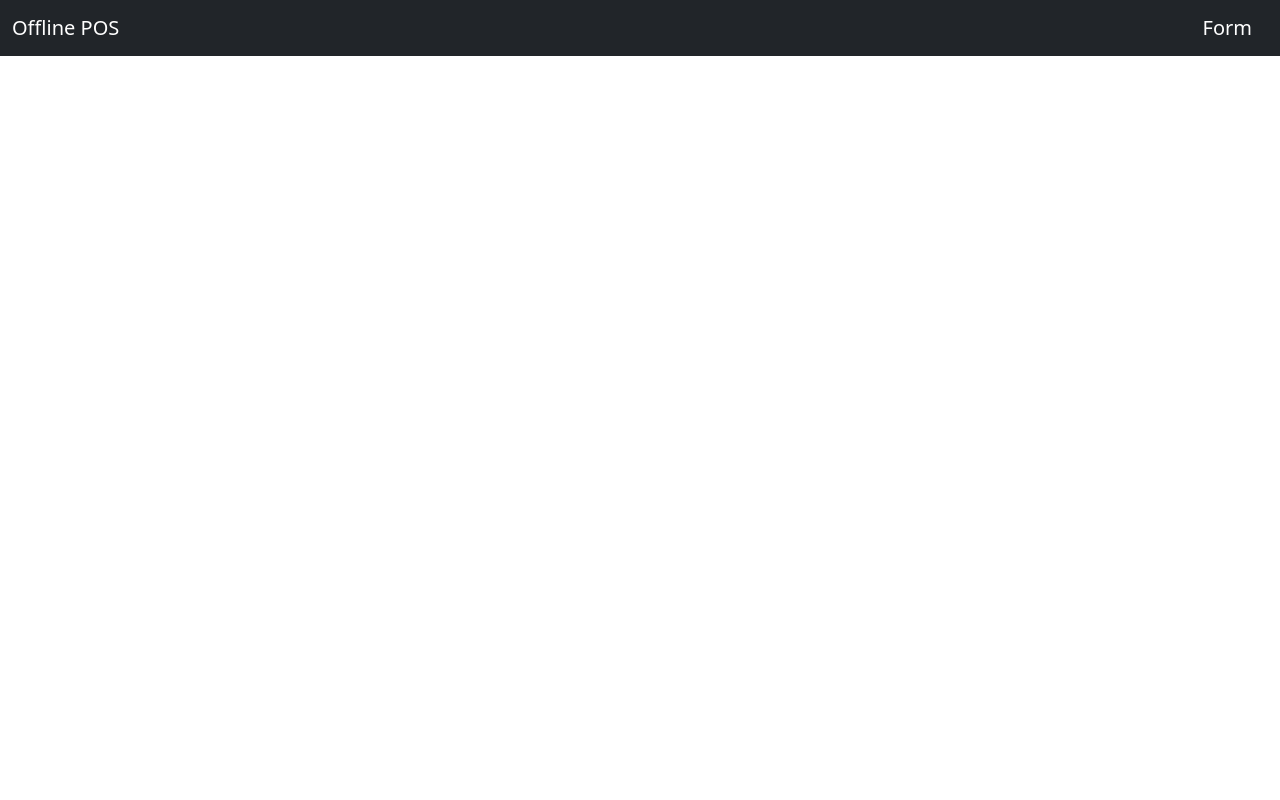
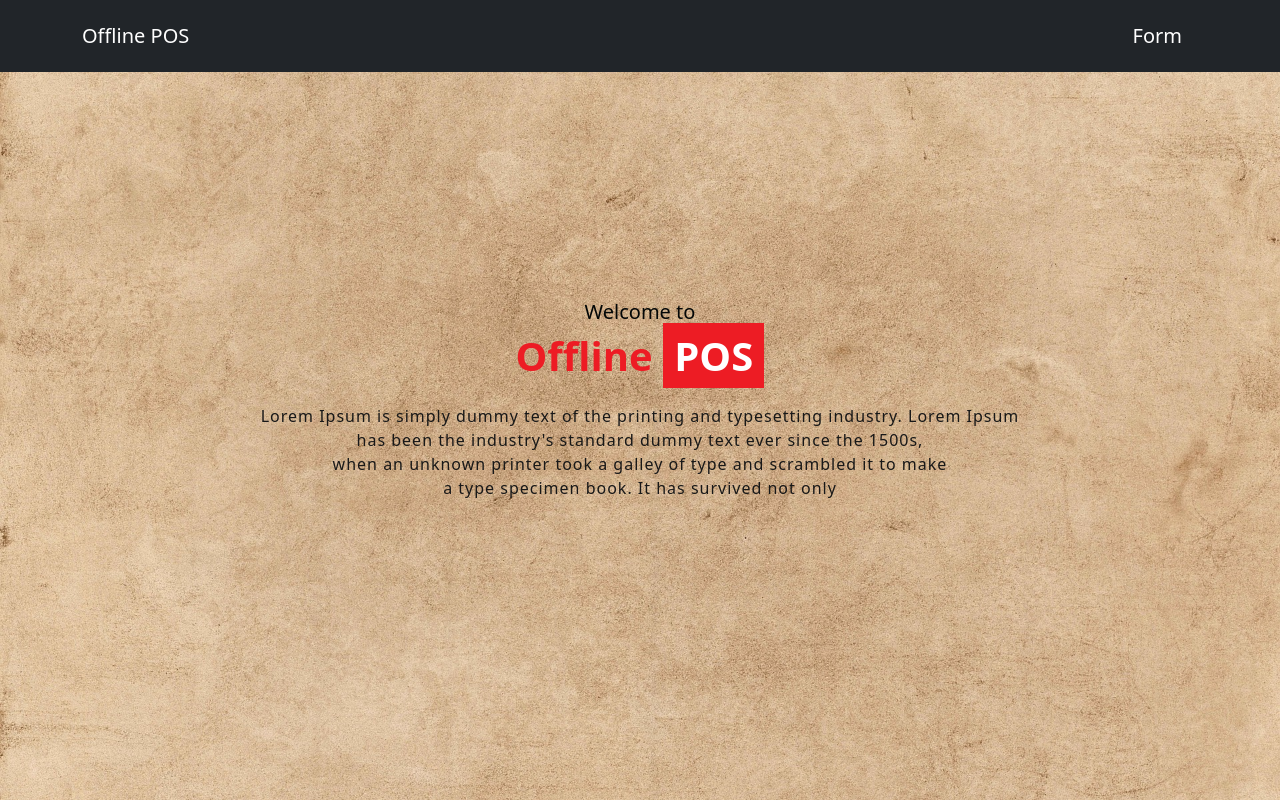
Before and after one commit to yrohan780/new-pos, a React (Create React App) app: page / in a window 1280 px wide. Built offline with nearby package versions, Linux system fonts and the light colour scheme.

Commit message:
ghfgdhfgh

```diff
--- a/package.json
+++ b/package.json
@@ -7,12 +7,14 @@
     "@testing-library/jest-dom": "^5.17.0",
     "@testing-library/react": "^13.4.0",
     "@testing-library/user-event": "^13.5.0",
+    "aos": "^2.3.4",
     "axios": "^1.6.5",
     "bootstrap": "^5.3.2",
     "react": "^18.2.0",
     "react-dom": "^18.2.0",
     "react-router-dom": "^6.21.2",
     "react-scripts": "5.0.1",
+    "react-spring": "^9.7.3",
     "web-vitals": "^2.1.4"
   },
   "scripts": {
--- a/public/index.html
+++ b/public/index.html
@@ -25,7 +25,6 @@
       Learn how to configure a non-root public URL by running `npm run build`.
     -->
     <title>POS Offline</title>
-
   </head>
   <body>
     <noscript>You need to enable JavaScript to run this app.</noscript>
--- a/src/App.css
+++ b/src/App.css
@@ -1,5 +1,9 @@
 .App {
   text-align: center;
+  background-image: url("./assets/newbg1.jpg");
+  background-repeat: no-repeat;
+  background-position: center;
+  background-size: cover;
 }
 
 .App-logo {
--- a/src/App.js
+++ b/src/App.js
@@ -1,28 +1,17 @@
-// import React, { useEffect } from "react";
-import React from "react";
+import React, { useEffect } from "react";
 import "./App.css";
 import MyForm from "./Form";
 import Home from "./Home";
 import { BrowserRouter as Router, Route, Routes } from "react-router-dom";
 import "bootstrap/dist/css/bootstrap.min.css";
 import "bootstrap/dist/js/bootstrap.bundle.min.js";
+import AOS from "aos";
+import "aos/dist/aos.css";
 
 function App() {
-  // useEffect(() => {
-  //   if ("serviceWorker" in navigator) {
-  //     navigator.serviceWorker
-  //       .register("/service-worker.js", { scope: "/public/" })
-  //       .then((registration) => {
-  //         console.log(
-  //           "Service Worker registered with scope:",
-  //           registration.scope
-  //         );
-  //       })
-  //       .catch((error) => {
-  //         console.error("Service Worker registration failed:", error);
-  //       });
-  //   }
-  // }, []);
+  useEffect(() => {
+    AOS.init();
+  }, []);
 
   return (
     <div className="App">
--- a/src/Form.js
+++ b/src/Form.js
@@ -1,13 +1,17 @@
 import React, { useState, useEffect, useCallback } from "react";
 import "./MyForm.css";
 import { Link } from "react-router-dom";
-
+let flag_click="0";
 const MyForm = () => {
   const [db, setDb] = useState(null);
   const [formData, setFormData] = useState({ name: "", email: "" });
 
   const syncData = useCallback(
     async (formData) => {
+
+      if(flag_click==="0"){
+        flag_click="1";
+        console.log(formData);
         try {
           const response = await fetch(
             "https://vedicastrologyforum.com/mt/sync.php",
@@ -20,18 +24,29 @@ const MyForm = () => {
             }
           );
 
-        const data = await response.json();
+          // const data = await response.json();
 
-        console.log("Data synced:", data);
+          // console.log("Data synced:", data);
 
+          // Open a read/write transaction
           const transaction = db.transaction(["offlineFormData"], "readwrite");
           const objectStore = transaction.objectStore("offlineFormData");
-        objectStore.delete(formData.id);
+          // Use the clear method to remove all data from the object store
+          const clearRequest = objectStore.clear();
 
+          clearRequest.onsuccess = (event) => {
+            console.log("All data deleted successfully");
+
+            // Additional logic if needed after successful deletion
+          };
           console.log("Data removed from IndexedDB");
+          flag_click="0";
         } catch (error) {
           console.error("Error syncing data:", error);
+          flag_click="0";
         }
+      }
+
     },
     [db]
   );
@@ -97,38 +112,51 @@ const MyForm = () => {
 
       if (isOnline) {
         syncData(newFormData);
-        console.log(newFormData);
       }
     };
+    setFormData({
+      name: "",
+      email: "",
+    });
   };
 
   return (
-    <>
-      <nav class="navbar fixed-top navbar-dark bg-dark">
-        <div class="container-fluid">
-          <Link class="navbar-brand" to="/">
+    <div className="formCOntianer">
+      <nav className="navbar fixed-top navbar-dark bg-dark">
+        <div className="container-md">
+          <Link className="navbar-brand" to="/">
             Offline POS
           </Link>
-          <Link class="navbar-brand" to="/form">
+          <Link className="navbar-brand" to="/form">
             Form
           </Link>
         </div>
       </nav>
       <div className="form-container">
         <form id="offlineForm" onSubmit={handleSubmit}>
-          <label htmlFor="name">Name:</label>
+          <label htmlFor="name" data-aos="fade-right">
+            Name:
+          </label>
           <input
+            data-aos="fade-right"
+            data-aos-delay="100"
             type="text"
             id="name"
             name="name"
             required
             value={formData.name}
             onChange={(e) => setFormData({ ...formData, name: e.target.value })}
+            className="mb-2"
+            placeholder="Enter Your Name"
           />
           <br />
 
-          <label htmlFor="email">Email:</label>
+          <label htmlFor="email" data-aos="fade-right" data-aos-delay="200">
+            Email:
+          </label>
           <input
+            data-aos="fade-right"
+            data-aos-delay="300"
             type="email"
             id="email"
             name="email"
@@ -137,13 +165,21 @@ const MyForm = () => {
             onChange={(e) =>
               setFormData({ ...formData, email: e.target.value })
             }
+            placeholder="Enter Your Email"
           />
           <br />
 
-          <button type="submit">Submit</button>
+          <button
+            data-aos="fade-right"
+            data-aos-delay="400"
+            type="submit"
+            className="mt-4"
+          >
+            Submit
+          </button>
         </form>
       </div>
-    </>
+    </div>
   );
 };
 
--- a/src/Home.js
+++ b/src/Home.js
@@ -1,19 +1,54 @@
 import React from "react";
 import { Link } from "react-router-dom";
+import { useTrail, animated } from "react-spring";
 
 function Home() {
+  const lines = [
+    "Lorem Ipsum is simply dummy text of the printing and typesetting industry. Lorem Ipsum",
+    " has been the industry's standard dummy text ever since the 1500s, ",
+    "when an unknown printer took a galley of type and scrambled it to make ",
+    "a type specimen book. It has survived not only",
+  ];
+
+  const trail = useTrail(lines.length, {
+    opacity: 1,
+    transform: "translateX(0px)",
+    from: { opacity: 0, transform: "translateX(-50px)" },
+    config: { mass: 5, tension: 2000, friction: 200 },
+  });
+
   return (
-    <div>
-      <nav class="navbar fixed-top navbar-dark bg-dark">
-        <div class="container-fluid">
-          <Link class="navbar-brand" to="/">
+    <div className="homeCOntaienr">
+      <nav className="navbar fixed-top navbar-dark bg-dark">
+        <div className="container-md">
+          <Link className="navbar-brand" to="/">
             Offline POS
           </Link>
-          <Link class="navbar-brand" to="/form">
+          <Link className="navbar-brand" to="/form">
             Form
           </Link>
         </div>
       </nav>
+
+      <div className="Offline_Pos col-xl-8 col-lg-10 col-11">
+        <h5 data-aos="fade-down">Welcome to</h5>
+        <h1 className="mb-4">
+          Offline{" "}
+          <span
+            className="postxt"
+            data-aos-delay="300"
+            data-aos-duration="1300"
+            data-aos="zoom-in"
+          >
+            POS
+          </span>
+        </h1>
+        {trail.map(({ opacity, transform }, index) => (
+          <animated.p key={index} style={{ opacity, transform }}>
+            {lines[index]}
+          </animated.p>
+        ))}
+      </div>
     </div>
   );
 }
--- a/src/MyForm.css
+++ b/src/MyForm.css
@@ -15,6 +15,7 @@ form {
 label {
   display: block;
   margin-bottom: 10px;
+  font-family: 700 !important;
 }
 
 input {
@@ -30,12 +31,13 @@ input {
 }
 
 button {
-  background-color: #4caf50;
+  background-color: #292c29;
   color: white;
   padding: 10px;
   border: none;
   cursor: pointer;
   width: 100%;
+  border-radius: 6px !important;
 }
 
 input,
@@ -43,4 +45,50 @@ select {
   width: 100%;
   padding: 8px;
   margin-bottom: 10px;
+  background-color: #fbfbfb;
+  border: none;
+  border-radius: 6px;
+  font-size: 15px !important;
+  height: 45px;
+  outline: none;
+  color: #292c29;
 }
+
+.homeCOntaienr {
+  min-height: 100vh;
+  display: flex;
+  flex-direction: column;
+  align-items: center;
+  justify-content: center;
+  font-size: calc(10px + 2vmin);
+  color: white;
+}
+
+.Offline_Pos h1 {
+  color: #ed1c24;
+  font-weight: 700;
+}
+
+.postxt {
+  background-color: #ed1c24;
+  color: #ffffff;
+  padding: 0.3rem 0.7rem;
+}
+
+.Offline_Pos h5 {
+  color: rgb(4, 7, 7);
+}
+
+.Offline_Pos p {
+  font-size: 16px;
+  color: #181818;
+  font-weight: 500;
+  line-height: 1.5rem;
+  letter-spacing: 1px;
+  margin-bottom: 0;
+}
+
+.navbar {
+  padding-top: 1rem !important;
+  padding-bottom: 1rem !important;
+}
```
Also changed, not shown: src/assets/newbg1.jpg (added), 1 other file (tests, documents, lock files or other folders). Lines whose indentation alone changed are shown as unchanged.
